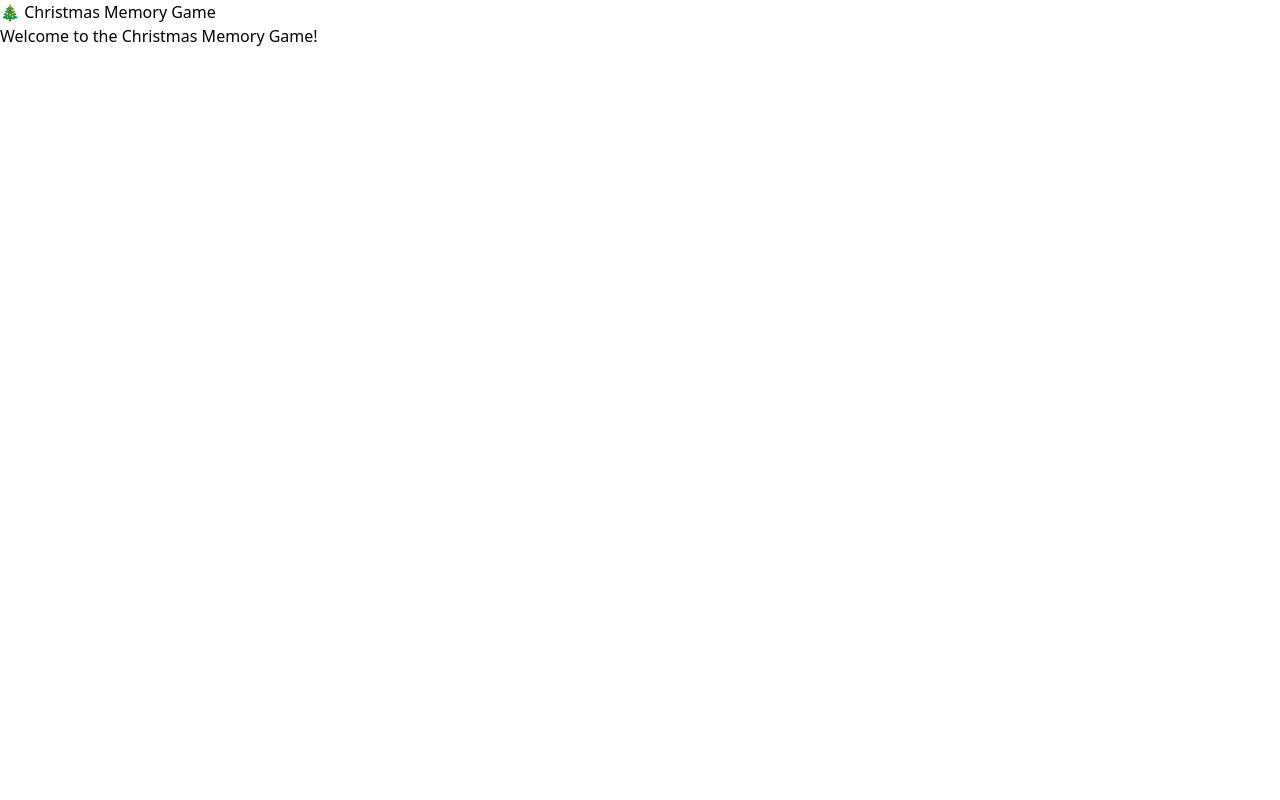
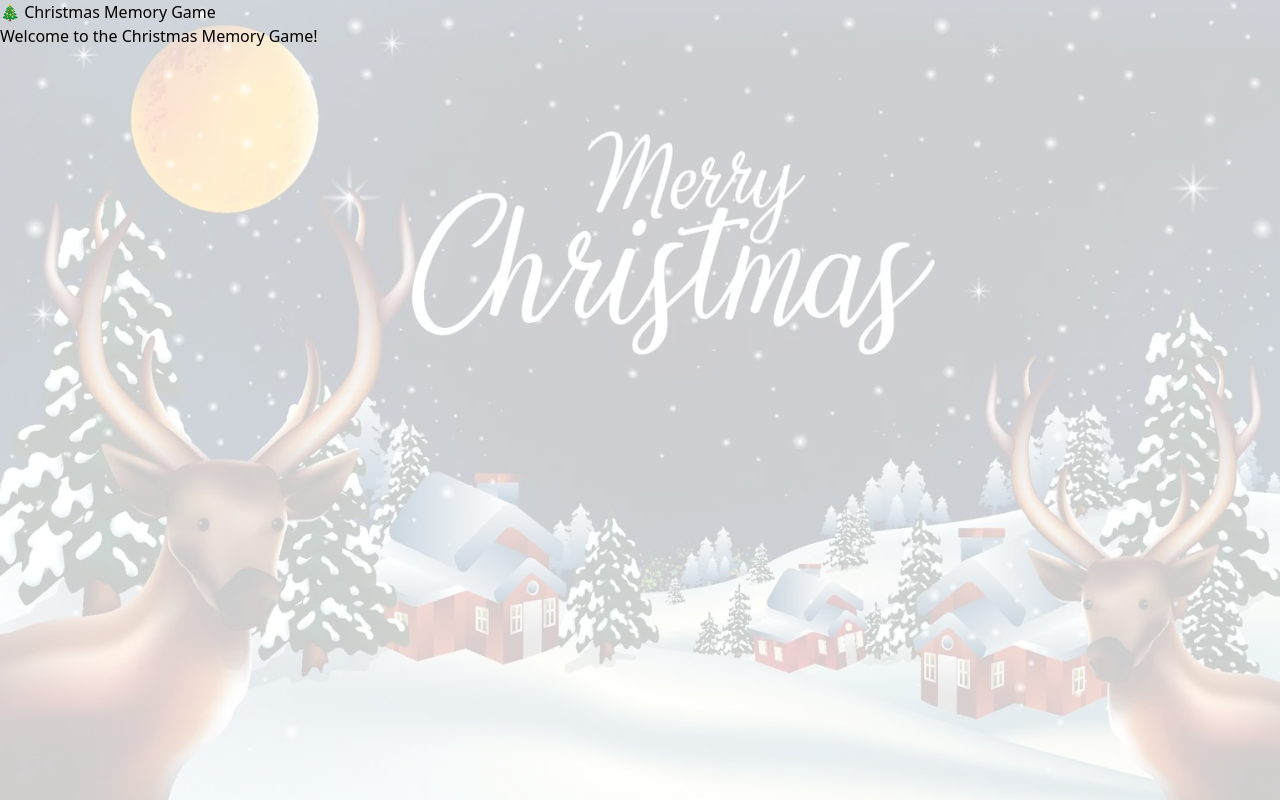
Before and after one commit to diegodev18/christmas-memory-game, a React app in the folder frontend/: page / in a window 1280 px wide. Built offline with nearby package versions, Linux system fonts and the light colour scheme; the HTML template or start-up script is replaced by a standard one.

Commit message:
feat: add Background component with celebratory background image

```diff
--- a/frontend/src/App.tsx
+++ b/frontend/src/App.tsx
@@ -1,14 +1,18 @@
 import { BrowserRouter, Routes, Route } from "react-router-dom";
 import "./styles/index.css";
 import Home from "./pages/Home";
+import Background from "./components/Background";
 
 function App() {
   return (
-    <BrowserRouter>
-      <Routes>
-        <Route path="/" element={<Home />} />
-      </Routes>
-    </BrowserRouter>
+    <>
+      <BrowserRouter>
+        <Routes>
+          <Route path="/" element={<Home />} />
+        </Routes>
+      </BrowserRouter>
+      <Background />
+    </>
   );
 }
 
--- /dev/null
+++ b/frontend/src/components/Background.tsx
@@ -0,0 +1,9 @@
+export default function Background() {
+  return (
+    <img
+      className="fixed top-0 left-0 size-full opacity-20 -z-50 object-center object-cover"
+      src="/celebrate-merry-christmas-background.webp"
+      alt=""
+    />
+  );
+}
```
Also changed, not shown: frontend/public/celebrate-merry-christmas-background.webp (added).
